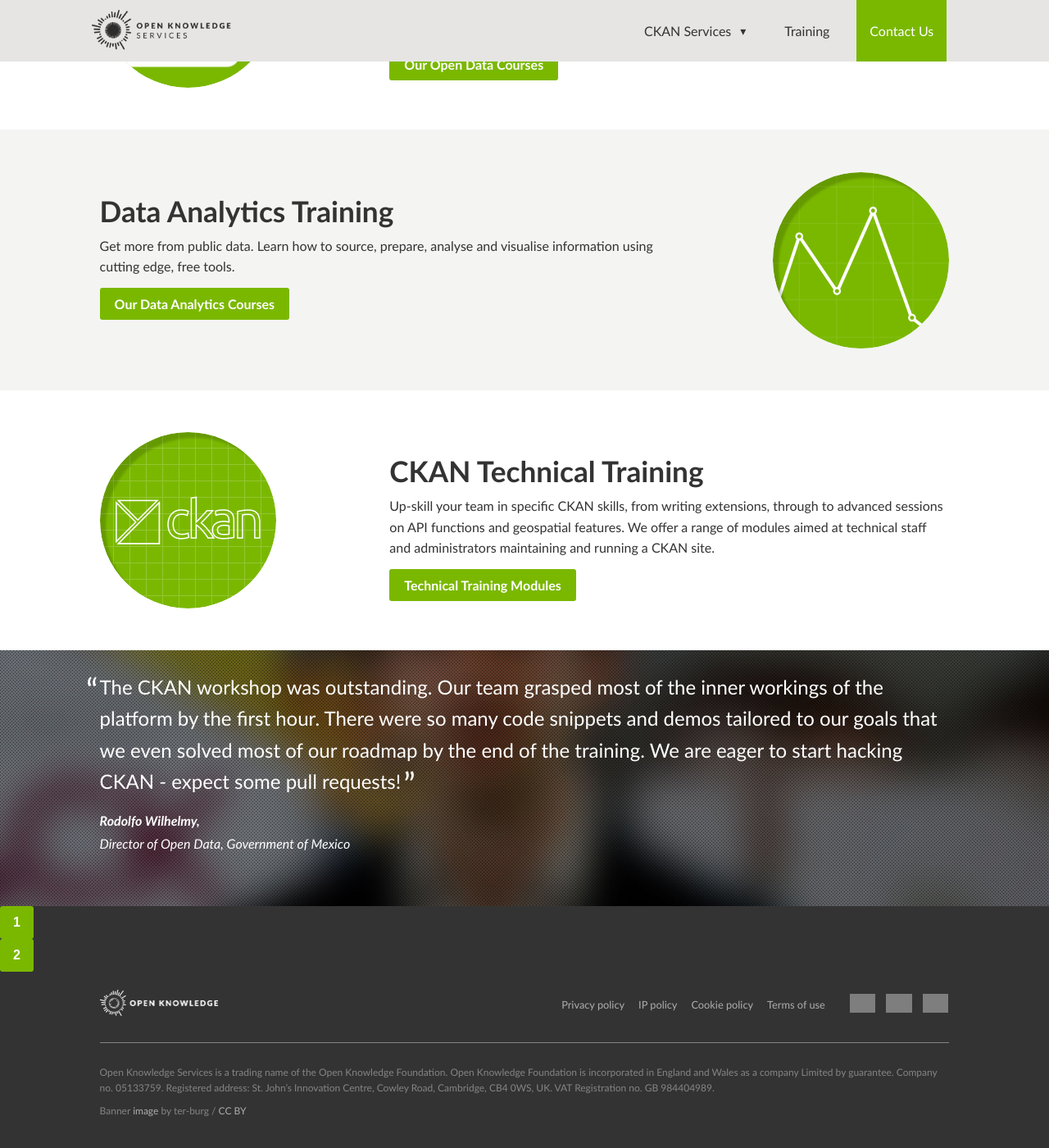
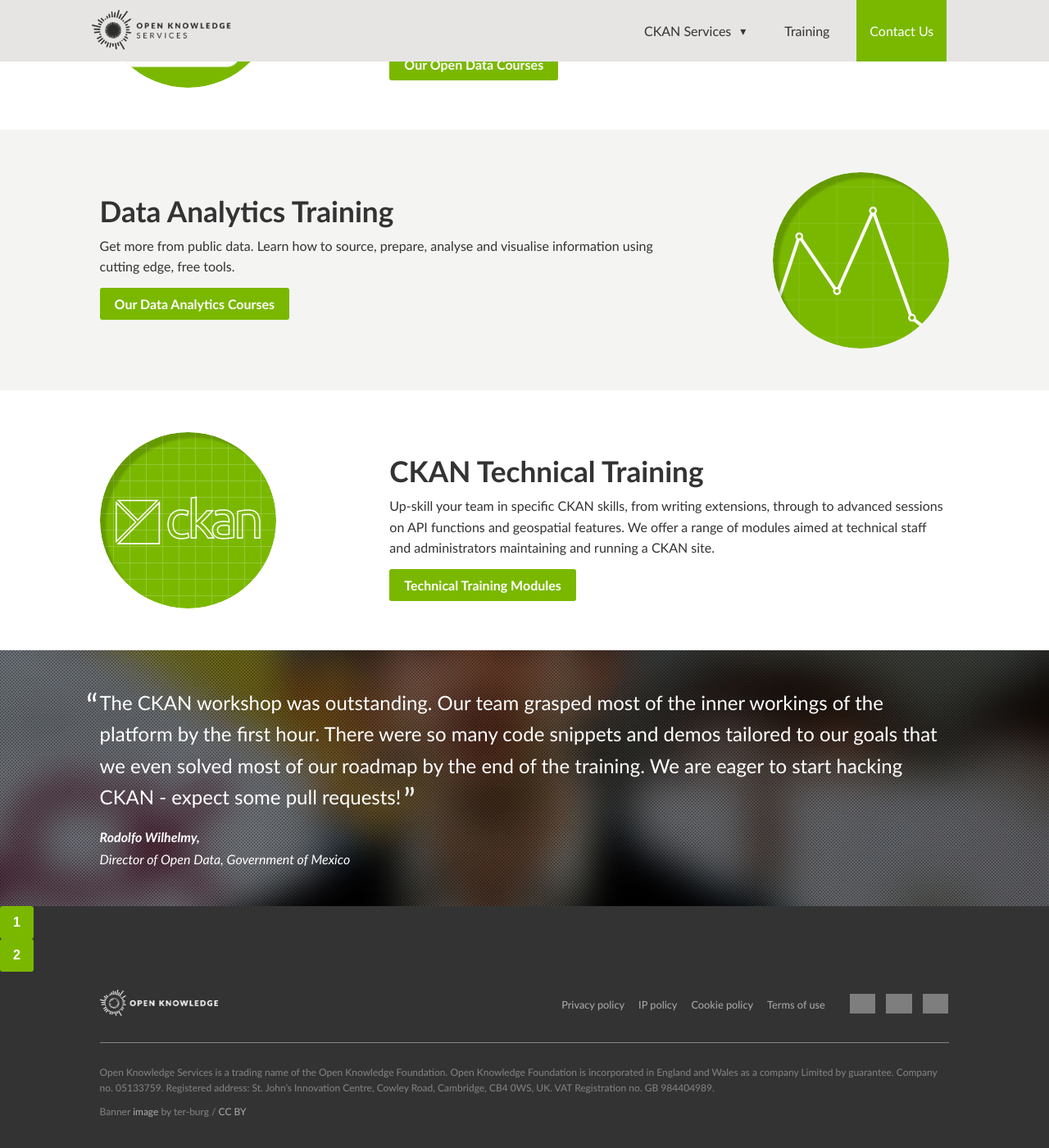
Before and after one commit to okfn/services, a Jekyll site: the page built from training/index.html, in a window 1280 px wide and 1400 px high, scrolled down 574 px. Shown: the whole window at 82% size. Built offline with Jekyll 4.4.1, drawn with Linux system fonts in a browser that asks for light colours; nearby versions of some CDN libraries; grey boxes are pictures that could not be loaded.

Commit message:
vertically align quotes

```diff
--- a/css/main.scss
+++ b/css/main.scss
@@ -441,6 +441,12 @@
 
     &.slick-slide {
       background-attachment:scroll; /* for Chrome bug */
+      display:table;
+
+      & > span {
+        display:table-cell;
+        vertical-align:middle;
+      }
 
       &:after {
         background-attachment:scroll; /* for Chrome bug */
--- a/training/index.html
+++ b/training/index.html
@@ -169,16 +169,20 @@
 
   <ul class="quotes">
     <li class="rodolfo">
+      <span>
         <blockquote>
           <p>The CKAN workshop was outstanding. Our team grasped most of the inner workings of the platform by the first hour. There were so many code snippets and demos tailored to our goals that we even solved most of our roadmap by the end of the training. We are eager to start hacking CKAN - expect some pull requests!</p>
           <cite><h6>Rodolfo Wilhelmy,</h6> Director of Open Data, Government of Mexico</cite>
         </blockquote>
+      </span>
     </li>
     <li>
+      <span>
         <blockquote>
           <p>The Data Wrangling in One Day training helped more team members understand the definitions of open data; how to scrape data; and how to visualise it. It helped build their confidence in understanding technical terms and using different datasets. I anticipate that they will be more self-sufficient in accessing and using data and understanding what we are asking organisations to do when we ask them to open up their aid information. </p>
           <cite><h6>Rachel Rank, </h6> Deputy Director at Publish What You Fund</cite>
         </blockquote>
+      </span>
     </li>
   </ul>
 
```
Lines whose indentation alone changed are shown as unchanged.
